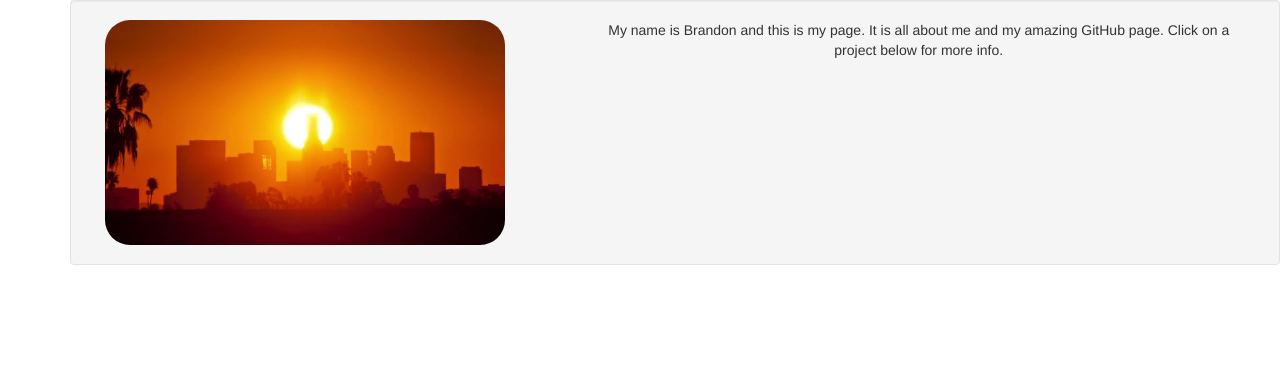
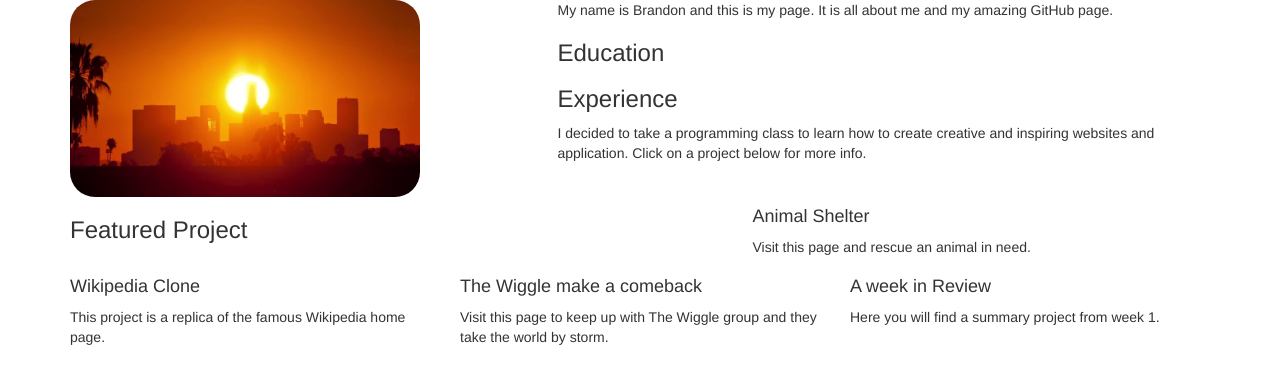
Before and after one commit to bcooper085/Portfolio, a plain HTML site: page index.html in a window 1280 px wide. Drawn offline with Linux system fonts and the light colour scheme.

Commit message:
add bootstap grid layout for projects.

```diff
--- a/css/styles.css
+++ b/css/styles.css
@@ -1,15 +1,8 @@
 .mypic img {
-  width: 400px;
+  width: 350px;
   border-radius: 25px;
-  float: left;
-
-}
-
-.myinfo {
-
 }
 
 .well {
-  position: absolute;
-  text-align: center;
+  position: ;
 }
--- a/index.html
+++ b/index.html
@@ -8,7 +8,9 @@
 
   <body>
     <div class="container">
-      <div class="well">
+
+
+      <div class="row">
         <div class="col-md-5">
           <div class="mypic">
             <img src="img/profile-pic.jpg" alt="Profile Picture">
@@ -16,14 +18,43 @@
         </div>
         <div class="col-md-7">
           <div class="myinfo">
-            <p>My name is Brandon and this is my page. It is all about me and my amazing GitHub page. Click on a project below for more info.</p>
+            <p>My name is Brandon and this is my page. It is all about me and my amazing GitHub page.</P>
+            <h3>Education</h3>
+            <h3>Experience</h3>
+            <p>I decided to take a programming class to learn how to create creative and inspiring websites and application. Click on a project below for more info.</p>
           </div>
         </div>
       </div>
 
+      <div class="row">
+        <div class="col-md-7">
+          <h3>Featured Project</h3>
+        </div>
+
+        <div class="col-md-5">
+          <h4>Animal Shelter</h4>
+          <p>Visit this page and rescue an animal in need.</p>
+        </div>
+      </div>
+
+      <div class="row">
+        <div class="col-md-4">
+          <h4>Wikipedia Clone</h4>
+          <p>This project is a replica of the famous Wikipedia home page.</p>
+        </div>
+
+        <div class="col-md-4">
+          <h4>The Wiggle make a comeback</h4>
+          <p>Visit this page to keep up with The Wiggle group and they take the world by storm.</p>
+        </div>
+
+        <div class="col-md-4">
+          <h4>A week in Review</h4>
+          <p>Here you will find a summary project from week 1.</p>
+        </div>
+      </div>
 
 
     </div>
-
   </body>
 </html>
```
